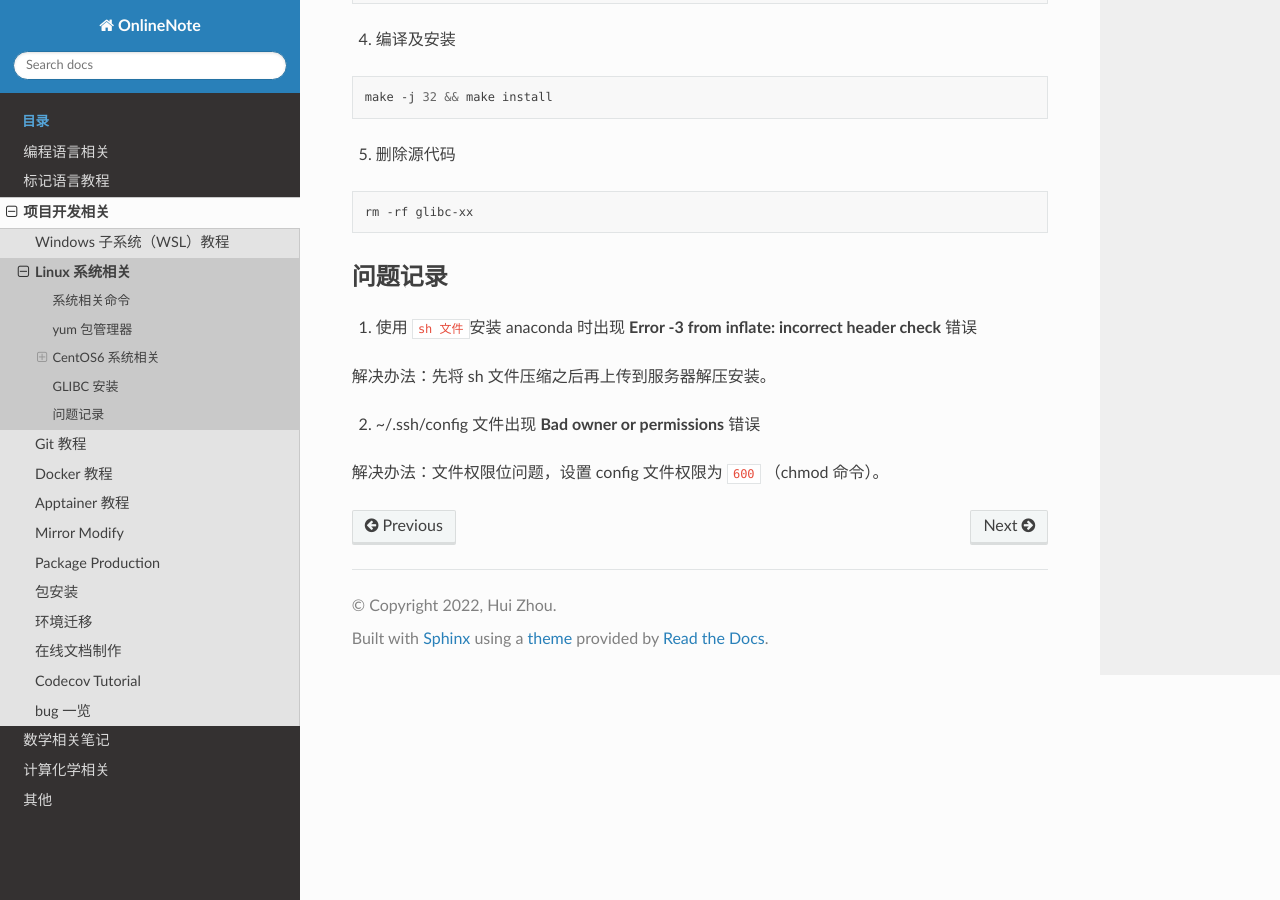
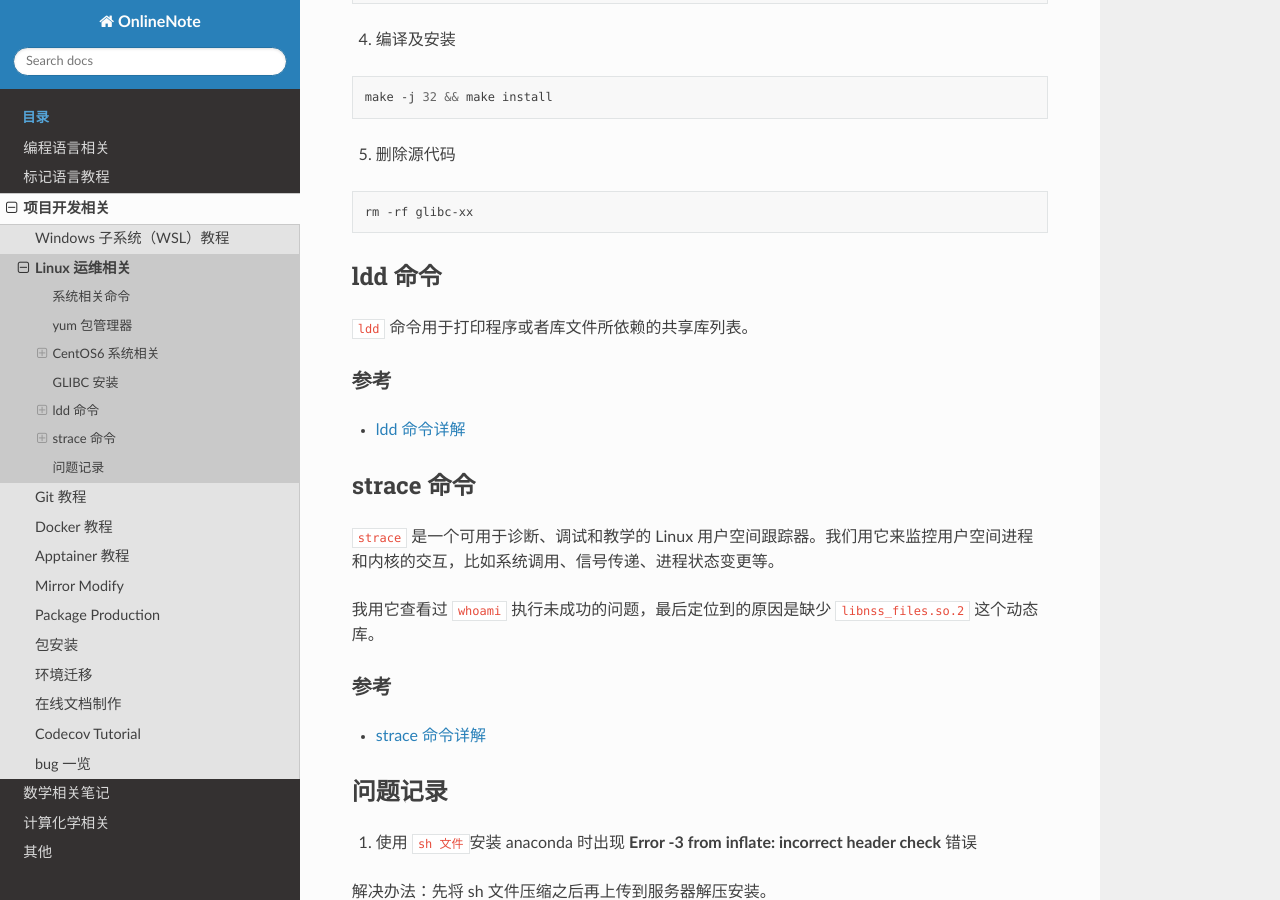
Before and after one commit to Rasic2/CodeNote, a Sphinx documentation site: the page built from docs/source/development/linux.md, in a window 1280 px wide and 900 px high, scrolled down 2495 px. Built offline with Sphinx 7.4.7 and the Read the Docs theme 2.0.0, drawn with Linux system fonts in a browser that asks for light colours; some of the changed text lies outside the part shown.

Commit message:
update VASP && add strace, ldd in linux.md

````diff
--- a/docs/source/development/linux.md
+++ b/docs/source/development/linux.md
@@ -1,4 +1,4 @@
-# Linux 系统相关
+# Linux 运维相关
 
 ## 系统相关命令
 
@@ -120,6 +120,24 @@ make -j 32 && make install
 rm -rf glibc-xx
 ```
 
+## ldd 命令
+
+`ldd` 命令用于打印程序或者库文件所依赖的共享库列表。
+
+### 参考
+
+- [ldd 命令详解](https://blog.csdn.net/f_carey/article/details/109686310)
+
+## strace 命令
+
+`strace` 是一个可用于诊断、调试和教学的 Linux 用户空间跟踪器。我们用它来监控用户空间进程和内核的交互，比如系统调用、信号传递、进程状态变更等。
+
+我用它查看过 `whoami` 执行未成功的问题，最后定位到的原因是缺少 `libnss_files.so.2` 这个动态库。
+
+### 参考
+
+- [strace 命令详解](https://www.cnblogs.com/machangwei-8/p/10388883.html)
+
 ## 问题记录
 
 1. 使用 `sh 文件`安装 anaconda 时出现 **Error -3 from inflate: incorrect header check** 错误
````
Also changed, not shown: docs/source/chemistry/VASP.md (+6 -0 lines).
